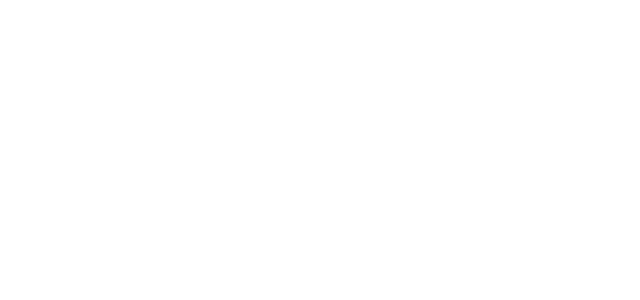
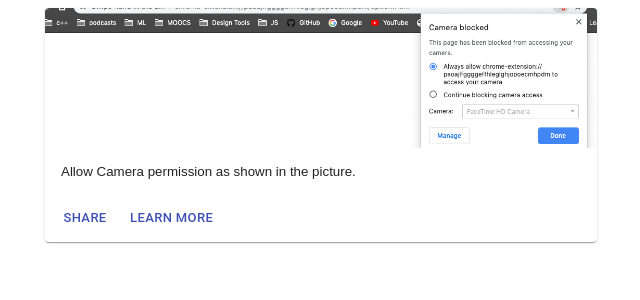
Before and after one commit to fxnoob/Hand-in-the-air, a React app: page / in a window 1280 px wide. Shown: the top 300 px of the page, without its empty margins (319-959 px from the left). Built offline with nearby package versions, Linux system fonts and the light colour scheme; the HTML template or start-up script is replaced by a standard one.

Commit message:
help page

```diff
--- a/option-page/components/index.jsx
+++ b/option-page/components/index.jsx
@@ -1,22 +1,56 @@
 import React from 'react';
-import Gest from '../../src/lib/gest.es6';
+import { makeStyles } from '@material-ui/core/styles';
+import Card from '@material-ui/core/Card';
+import CardActionArea from '@material-ui/core/CardActionArea';
+import CardActions from '@material-ui/core/CardActions';
+import CardContent from '@material-ui/core/CardContent';
+import CardMedia from '@material-ui/core/CardMedia';
+import Button from '@material-ui/core/Button';
+import Gest from "../../src/lib/gest.es6";
+import Img from './help.png'
+import Container from '@material-ui/core/Container';
 
-export default class Index extends React.Component {
-    constructor(props){
-        super(props);
-    }
-    componentDidMount() {
+const useStyles = makeStyles({
+    card: {
+        maxWidth: 800,
+    },
+    media: {
+        height: 140,
+    },
+});
+
 const gest = new Gest();
 gest.options.subscribeWithCallback((gesture) => {
     console.log(gesture);
-            //alert("captured");
+
 })
-        gest.start();
-    }
+gest.start()
 
-    render() {
+export default function MediaCard() {
+    const classes = useStyles();
+
     return (
-            <div></div>
+        <Container maxWidth="sm" spacing={3}>
+            <Card className={classes.card}>
+                <CardActionArea>
+                    <CardMedia
+                        className={classes.media}
+                        image={Img}
+                        title="Contemplative Reptile"
+                    />
+                    <CardContent>
+                        Allow Camera permission as shown in the picture.
+                    </CardContent>
+                </CardActionArea>
+                <CardActions>
+                    <Button size="small" color="primary">
+                        Share
+                    </Button>
+                    <Button size="small" color="primary">
+                        Learn More
+                    </Button>
+                </CardActions>
+            </Card>
+        </Container>
     );
 }
-}
--- a/package.json
+++ b/package.json
@@ -20,6 +20,8 @@
     "@babel/preset-react": "^7.0.0",
     "babel-loader": "^8.0.6",
     "copy-webpack-plugin": "^5.0.4",
+    "file-loader": "^4.2.0",
+    "image-webpack-loader": "^5.0.0",
     "react-hot-loader": "^4.12.10",
     "webpack": "^4.39.1",
     "webpack-cli": "^3.3.6",
@@ -27,6 +29,8 @@
   },
   "dependencies": {
     "@babel/polyfill": "^7.4.4",
+    "@material-ui/core": "^4.3.3",
+    "@material-ui/icons": "^4.2.1",
     "react": "^16.8.6",
     "react-dom": "^16.8.6"
   }
--- a/src/background.js
+++ b/src/background.js
@@ -31,7 +31,10 @@
     setUpTabSwipe = () => {
         gest.options.subscribeWithCallback((gesture) => {
             console.log({gesture})
-            if(gesture.direction === "Left") {
+            if(gesture.error) {
+                AppInitState = 0
+               chromeObj.openHelpPage()
+            } else if(gesture.direction === "Left") {
                 console.log("Left")
                 chromeObj.shiftToLeftTab()
             } else if (gesture.direction === "Right") {
--- a/webpack.config.js
+++ b/webpack.config.js
@@ -14,6 +14,19 @@
         test: /\.(js|jsx)$/,
         exclude: /node_modules/,
         use: ['babel-loader']
+      },
+      {
+        test: /\.(gif|png|jpe?g|svg)$/i,
+        use: [
+          'file-loader',
+          {
+            loader: 'image-webpack-loader',
+            options: {
+              bypassOnDebug: true, // webpack@1.x
+              disable: true, // webpack@2.x and newer
+            },
+          },
+        ]
       }
     ]
   },
```
Also changed, not shown: src/lib/chromeApi.js (+21 -2 lines), option-page/components/help.png (added), src/app/manifest.json, 1 other file (tests, documents, lock files or other folders). Lines whose indentation alone changed are shown as unchanged.
